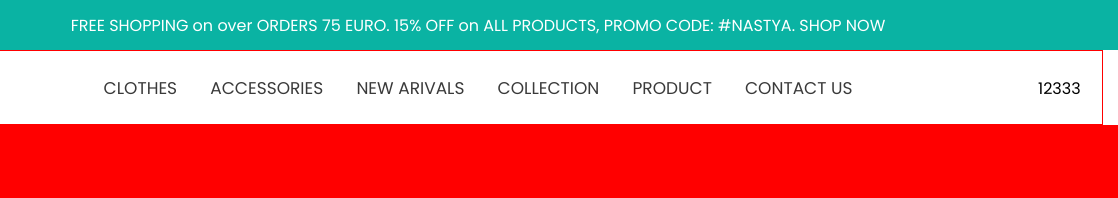
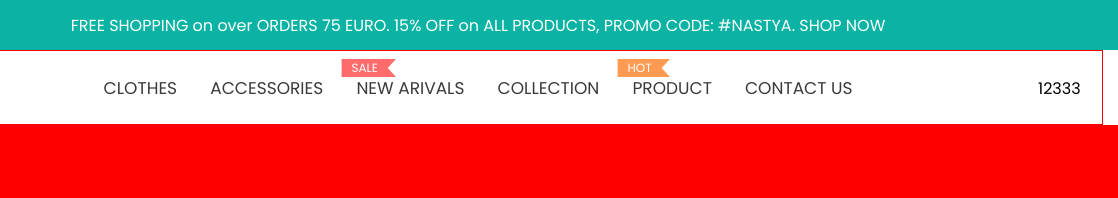
Before and after one commit to Sergey-Dedus/project-Nastya, a website: page index.html in a window 1280 px wide. Shown: the top 198 px of the page, 162-1280 px from the left. Drawn offline with Linux system fonts and the light colour scheme.

Commit message:
header.flag-pointer

```diff
--- a/index.html
+++ b/index.html
@@ -26,13 +26,19 @@
                     <li class="menu__title">
                         <a href="#" class="menu__link">accessories</a>
                     </li>
-                    <li class="menu__title">
+                    <li class="menu__title arivals">
+                        <div class="arivals__pointer-wrapper">
+                            <div class="arivals__pointer"><span class="arivals__pointer-span">SALE</span></div>
+                        </div>
                         <a href="#" class="menu__link">new arivals</a>
                     </li>
                     <li class="menu__title">
                         <a href="#" class="menu__link">collection</a>
                     </li>
-                    <li class="menu__title">
+                    <li class="menu__title product">
+                        <div class="product__pointer-wrapper">
+                        <div class="product__pointer"><span class="product__pointer-span">HOT</span></div>
+                        </div>
                         <a href="#" class="menu__link">product</a>
                     </li>
                     <li class="menu__title">
--- a/src/sass/_mixins.scss
+++ b/src/sass/_mixins.scss
@@ -0,0 +1,25 @@
+@mixin pointer-wrapper {
+  position: absolute;
+  top: -60%;
+  left: -15px;
+}
+
+@mixin pointer {
+  content: "";
+  position: absolute;
+  right: -1px;
+  bottom: 50%;
+  width: 0;
+  height: 0;
+  border-left: 11px solid white;
+  border-top: 12px solid transparent;
+  border-bottom: 12px solid transparent;
+  transform: rotate(180deg) translate(-1%, -50%);
+}
+
+@mixin pointer-span {
+  font-size: 12px;
+  padding: 0px 20px 0px 10px;
+  display: block;
+  color: #fff;
+}
--- a/src/sass/header-laptop.scss
+++ b/src/sass/header-laptop.scss
@@ -1,4 +1,5 @@
 @import "./variables";
+@import "./mixins";
 
 .header-laptop {
   width: 100%;
@@ -67,6 +68,43 @@
   background-color: black;
 }
 
+// =flag3
+.product {
+  position: relative;
+  display: block;
+  &__pointer-wrapper {
+    @include pointer-wrapper();
+  }
+  &__pointer {
+    position: relative;
+    background: #ff9a52;
+    &:before {
+      @include pointer();
+    }
+  }
+  &__pointer-span {
+    @include pointer-span();
+  }
+}
+// =arivals
+.arivals {
+  position: relative;
+  display: block;
+  &__pointer-wrapper {
+    @include pointer-wrapper();
+  }
+  &__pointer {
+    position: relative;
+    background: #fd6b6b;
+    &:before {
+      @include pointer();
+    }
+  }
+  &__pointer-span {
+    @include pointer-span();
+  }
+}
+
 @media screen and (max-width: 1250px) {
   .header-laptop {
     height: 150px;
```
Also changed, not shown: build/main.css, 1 other file.
